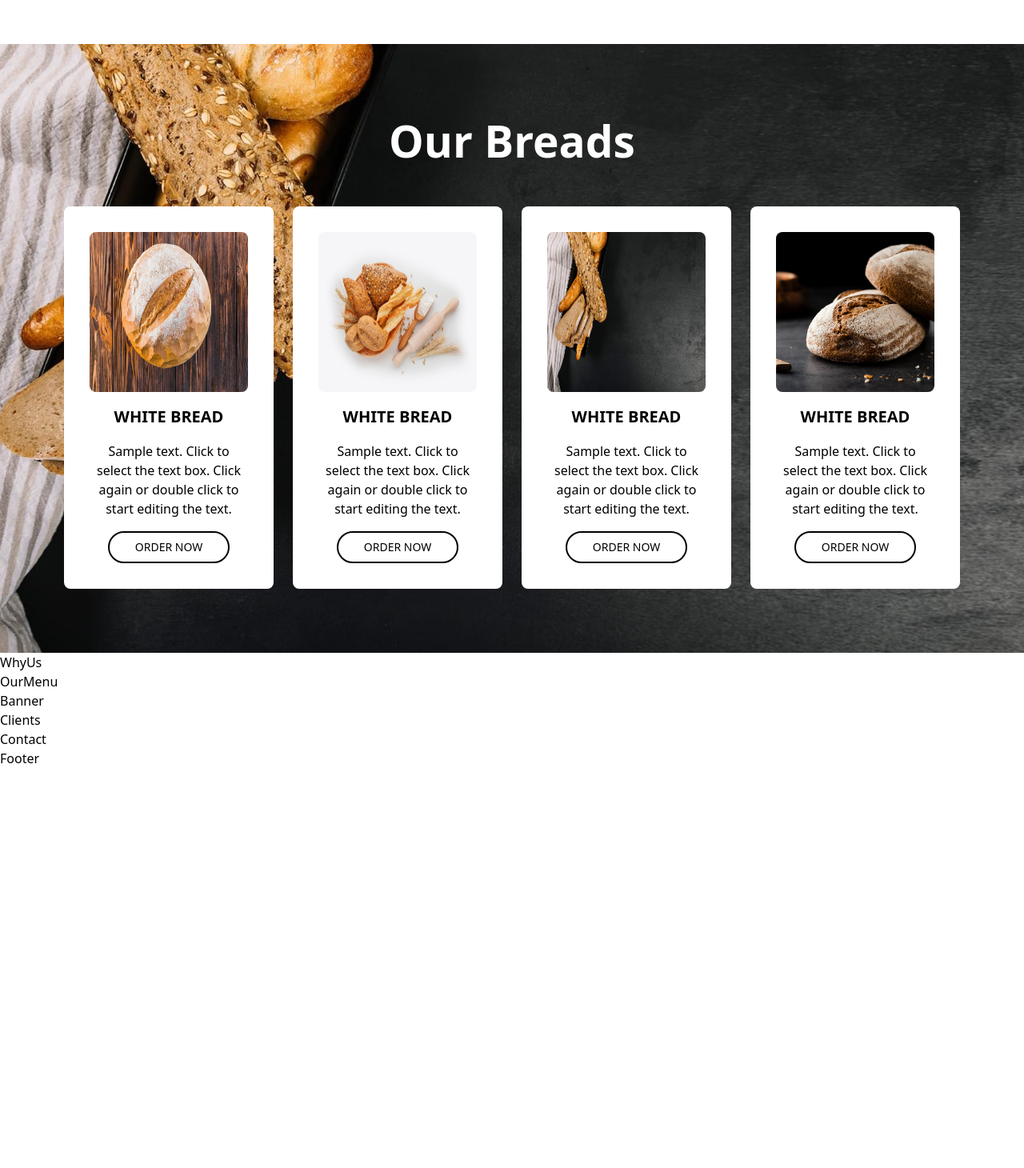
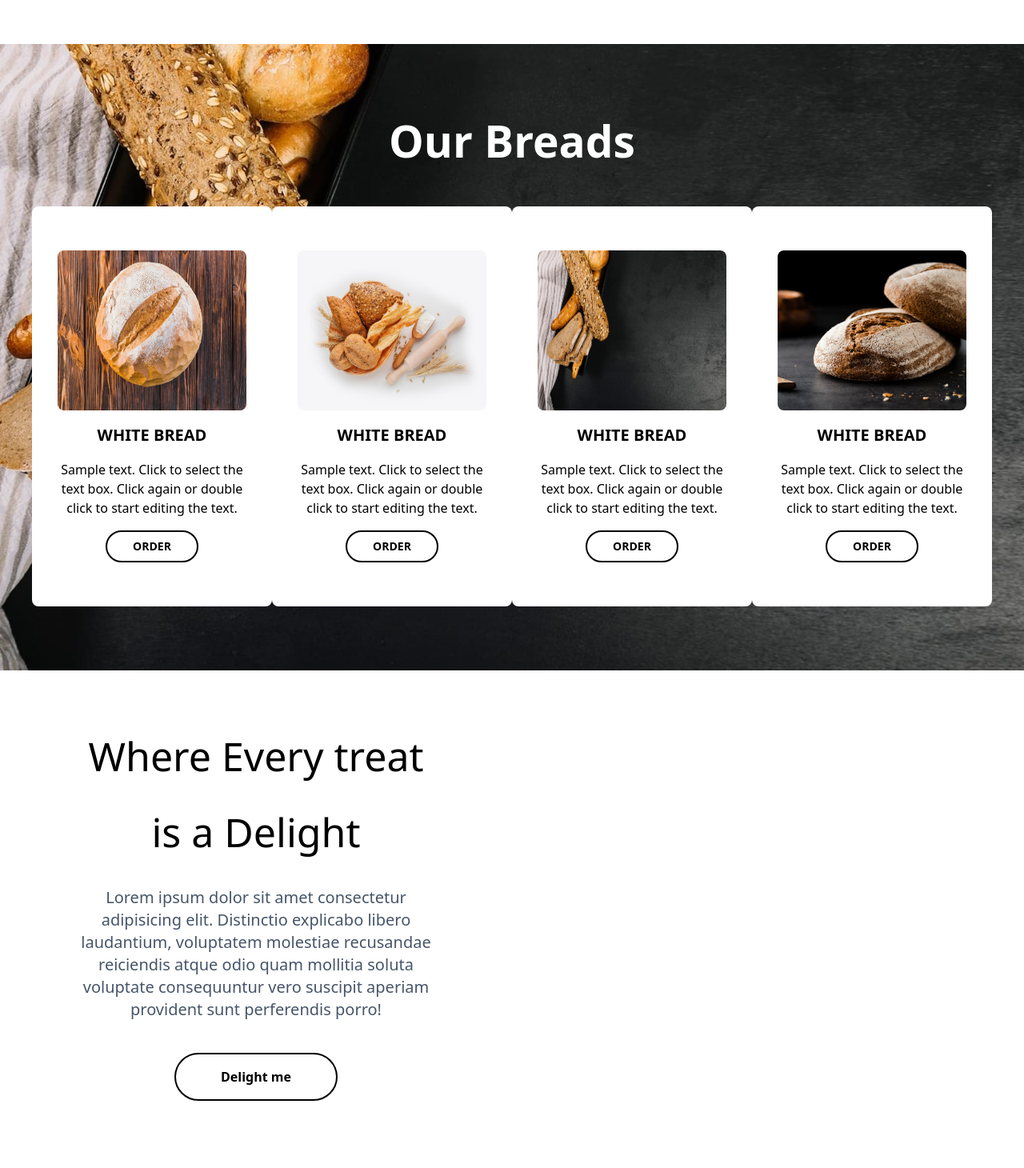
Before and after one commit to mvacjar/Bakery-Site, a Next.js app: page / in a window 1280 px wide. Shown: the part 740-2200 px from the top of the page at 80% size. Before the commit the page ends 1700 px from the top, so only its background shows below. Built offline with nearby package versions, Linux system fonts and the light colour scheme.

Commit message:
Fixing design problems

```diff
--- a/components/OurBreads.tsx
+++ b/components/OurBreads.tsx
@@ -22,19 +22,21 @@ const OurBreads = () => {
       bg-cover bg-center h-fit py-20 lg:px-20 px-10"
       style={{ backgroundImage: `url('/banner4.jpg')` }}
     >
-      <h1 data-aos="zoom-in" className="text-[55px] text-white font-semibold">
-        Our Breads
-      </h1>
+      <h1 className="text-[55px] text-white font-semibold">Our Breads</h1>
       <div
         data-aos="zoom-in"
         data-aos-delay="200"
-        className="w-full grid lg:grid-cols-4 grid-cols-1 justify-center items-center gap-6"
+        className="w-full grid
+        2xl:grid-cols-4
+        xl:grid-cols-4
+        lg:grid-cols-2 sm:grid-cols-1 justify-items-center items-center gap-20 grid-flow-row"
       >
         {ourbreads.map((item, index) => (
-          <>
           <div
             key={index}
-              className="flex flex-col justify-center items-center gap-4 bg-white p-8 rounded-lg"
+            className="flex flex-col w-full
+            2xl:w-[350px]
+            xl:w-[300px] sm:w-[400px] h-auto sm:h-[500px] justify-center items-center gap-4 bg-white p-8 rounded-lg"
           >
             <Image
               src={item.image}
@@ -47,14 +49,52 @@ const OurBreads = () => {
               {item.title}
             </h1>
             <p className="text-center">{item.desc}</p>
-              <button className="border-2 border-black rounded-full px-8 py-2 upprcase text-sm font semibold transform hover:scale-110 transition-transform duration-300">
-                ORDER NOW
+            <button className="border-2 border-black rounded-full px-8 py-2 uppercase text-sm font-semibold transform hover:scale-110 transition-transform duration-300">
+              ORDER
             </button>
           </div>
-          </>
         ))}
       </div>
     </section>
+    // <section
+    //   id="breads"
+    //   className="w-full flex flex-col justify-center items-center gap-10
+    //   bg-cover bg-center h-fit py-20 lg:px-20 px-10"
+    //   style={{ backgroundImage: `url('/banner4.jpg')` }}
+    // >
+    //   <h1 data-aos="zoom-in" className="text-[55px] text-white font-semibold">
+    //     Our Breads
+    //   </h1>
+    //   <div
+    //     data-aos="zoom-in"
+    //     data-aos-delay="200"
+    //     className="w-full grid lg:grid-cols-4 grid-cols-1 justify-center items-center gap-6"
+    //   >
+    //     {ourbreads.map((item, index) => (
+    //       <>
+    //         <div
+    //           key={index}
+    //           className="flex flex-col w-[400px] h-[500px] justify-center items-center gap-4 bg-white p-8 rounded-lg"
+    //         >
+    //           <Image
+    //             src={item.image}
+    //             alt="bread image"
+    //             width={300}
+    //             height={400}
+    //             className="w-[300px] h-[200px] rounded-lg  transform hover:scale-110 transition-transform duration-300 cursor-pointer"
+    //           />
+    //           <h1 className="text-[20px] text-black font-semibold">
+    //             {item.title}
+    //           </h1>
+    //           <p className="text-center">{item.desc}</p>
+    //           <button className="border-2 border-black rounded-full px-8 py-2 upprcase text-sm font semibold transform hover:scale-110 transition-transform duration-300">
+    //             ORDER
+    //           </button>
+    //         </div>
+    //       </>
+    //     ))}
+    //   </div>
+    // </section>
   );
 };
 
--- a/components/WhyUs.tsx
+++ b/components/WhyUs.tsx
@@ -1,7 +1,60 @@
+"use client";
 import React from "react";
+import { useEffect } from "react";
+import AOS from "aos";
+import "aos/dist/aos.css";
+import Image from "next/image";
 
 const WhyUs = () => {
-  return <div>WhyUs</div>;
+  useEffect(() => {
+    AOS.init({
+      offset: 200,
+      duration: 500,
+      easing: "ease-in-sine",
+    });
+  }, []);
+
+  return (
+    <section
+      id="about"
+      className="w-full flex lg:flex-row flex-col justify-between items-center"
+    >
+      <div
+        id="content-section"
+        className="lg:w-[50%] w-full flex flex-col justify-center items-center gap-10 p-20"
+      >
+        <h1
+          data-aos="zoom-in"
+          className="text-[50px] text-black text-center leading-[55px]"
+        >
+          Where Every treat
+        </h1>
+        <h1
+          data-aos="zoom-in"
+          className="text-[50px] text-black text-center leading-[55px]"
+        >
+          is a Delight
+        </h1>
+        <p
+          data-aos="zoom-in"
+          data-aos-delay="200"
+          className="text-center text-xl text-slate-600"
+        >
+          Lorem ipsum dolor sit amet consectetur adipisicing elit. Distinctio
+          explicabo libero laudantium, voluptatem molestiae recusandae
+          reiciendis atque odio quam mollitia soluta voluptate consequuntur vero
+          suscipit aperiam provident sunt perferendis porro!
+        </p>
+        <button
+          data-aos="flip-up"
+          data-aos-delay="400"
+          className="border-2 border-black rounded-full px-14 py-4 font-bold "
+        >
+          Delight me
+        </button>
+      </div>
+    </section>
+  );
 };
 
 export default WhyUs;
```
Lines whose indentation alone changed are shown as unchanged.
